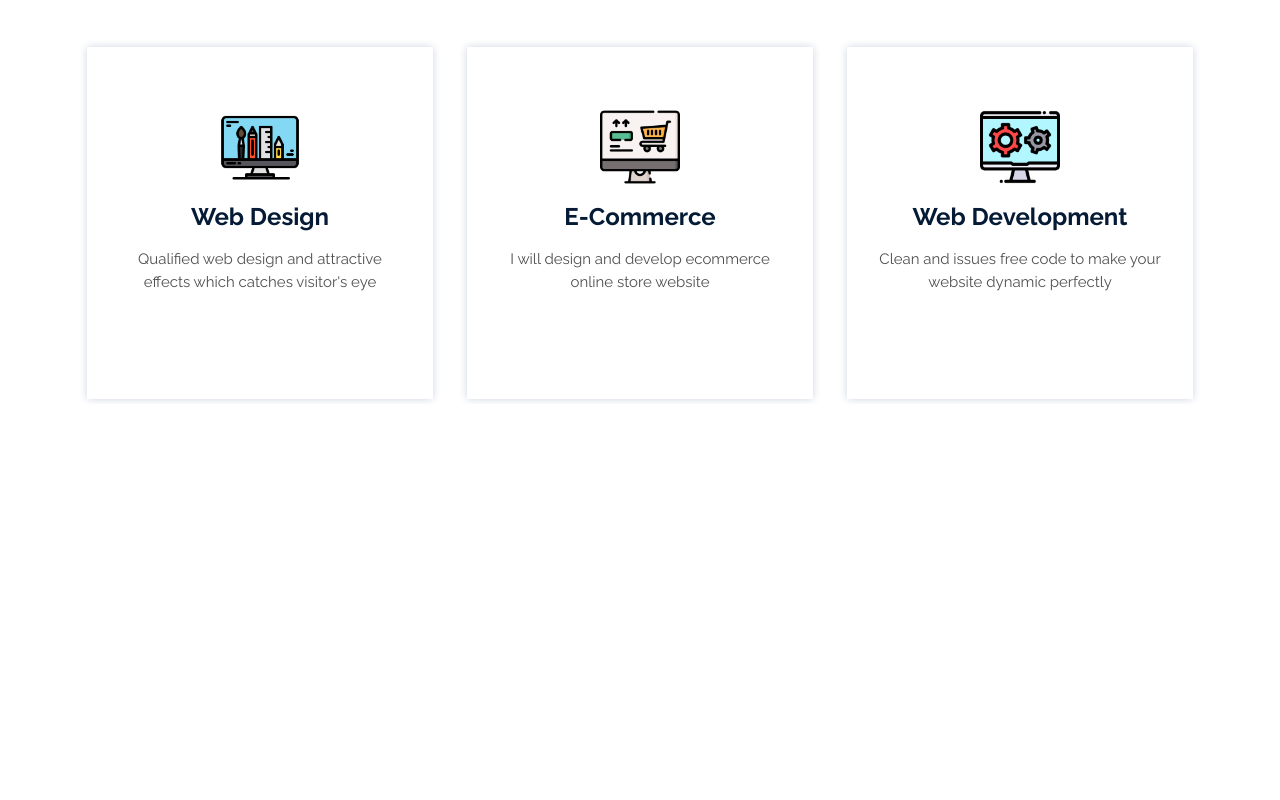
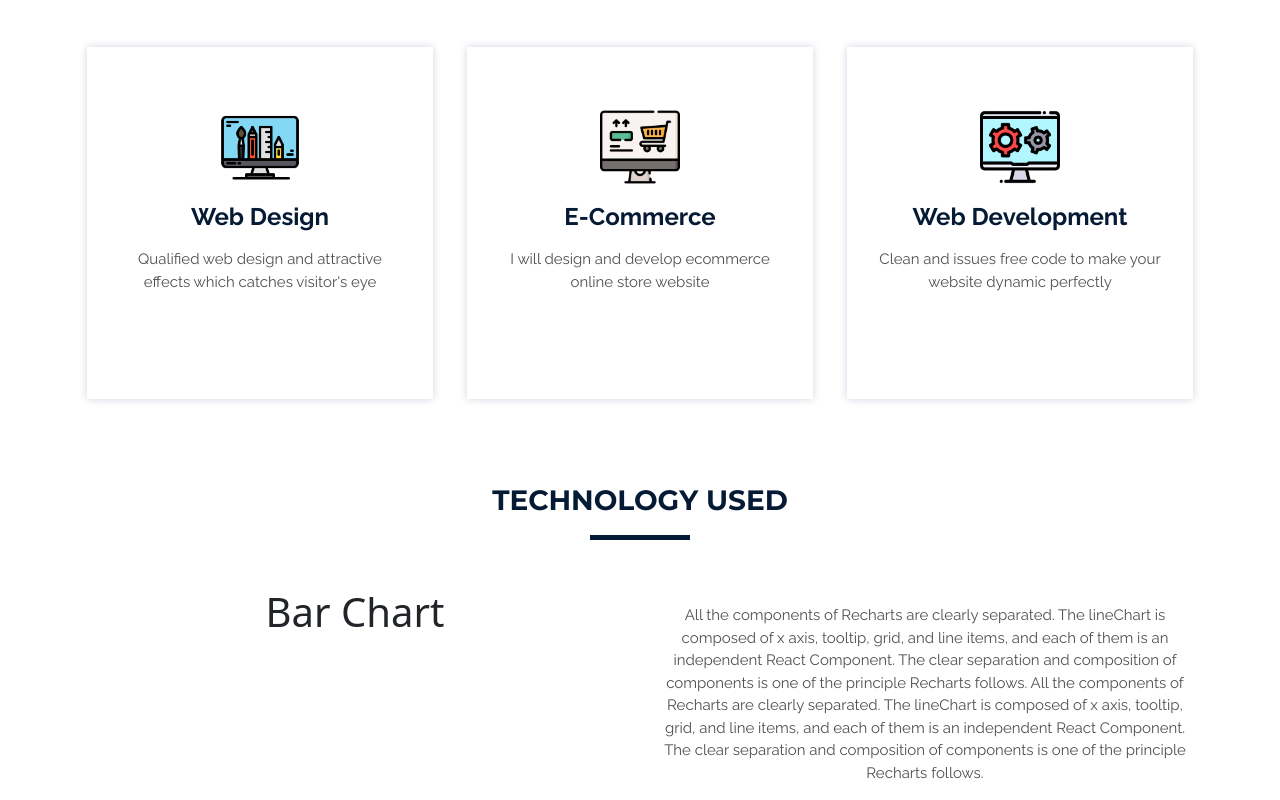
Before and after one commit to Bahrul-Rozak/Online-Learning-Rakyat, a React (Create React App) app: page / in a window 1280 px wide. Shown: the part 692-1492 px from the top of the page. Before the commit the page ends 1096 px from the top, so only its background shows below. Built offline with nearby package versions, Linux system fonts and the light colour scheme.

Commit message:
Analysis Component 1

```diff
--- a/src/App.js
+++ b/src/App.js
@@ -2,6 +2,7 @@ import React from "react";
 import TopBanner from "./components/TopBanner/TopBanner";
 import Services from "./components/Services/Services";
 import TopNavigation from "./components/TopNavigation/TopNavigation";
+import Analysis from "./components/Analysis/Analysis";
 
 function App() {
   return (
@@ -9,6 +10,7 @@ function App() {
       <TopNavigation />
       <TopBanner />
       <Services />
+      <Analysis />
     </div>
   );
 }
--- a/src/asset/css/custom.css
+++ b/src/asset/css/custom.css
@@ -146,3 +146,24 @@
 
 
 /* End TopNavigation Components */
+
+/* Analysis Components */
+
+.analysisDescription {
+       color: #505050;
+       margin-top: 1rem;
+       font-family: 'Raleway', sans-serif;
+       font-size: 15px;
+       font-weight: 400;
+}
+
+.analysisMainTitle {
+       color: #051b35;
+       font-family: 'Montserrat', sans-serif;
+       font-size: 28px;
+       font-weight: 700;
+       margin-bottom: 3rem;
+       margin-top: 5rem;
+}
+
+/* End Analysis Componens */
--- /dev/null
+++ b/src/components/Analysis/Analysis.jsx
@@ -0,0 +1,35 @@
+import React, { Component, Fragment } from "react";
+import { Col, Container, Row } from "react-bootstrap";
+
+class Analysis extends Component {
+  render() {
+    return (
+      <Fragment>
+        <Container className="text-center">
+          <h1 className="analysisMainTitle">TECHNOLOGY USED</h1>
+          <div className="bottom"></div>
+          <Row>
+            <Col lg={6} md={12} sm={12}>
+              <h1>Bar Chart</h1>
+            </Col>
+            <Col lg={6} md={12} sm={12}>
+              <p className="text-justify analysisDescription">
+                All the components of Recharts are clearly separated. The
+                lineChart is composed of x axis, tooltip, grid, and line items,
+                and each of them is an independent React Component. The clear
+                separation and composition of components is one of the principle
+                Recharts follows. All the components of Recharts are clearly
+                separated. The lineChart is composed of x axis, tooltip, grid,
+                and line items, and each of them is an independent React
+                Component. The clear separation and composition of components is
+                one of the principle Recharts follows.
+              </p>
+            </Col>
+          </Row>
+        </Container>
+      </Fragment>
+    );
+  }
+}
+
+export default Analysis;
```
